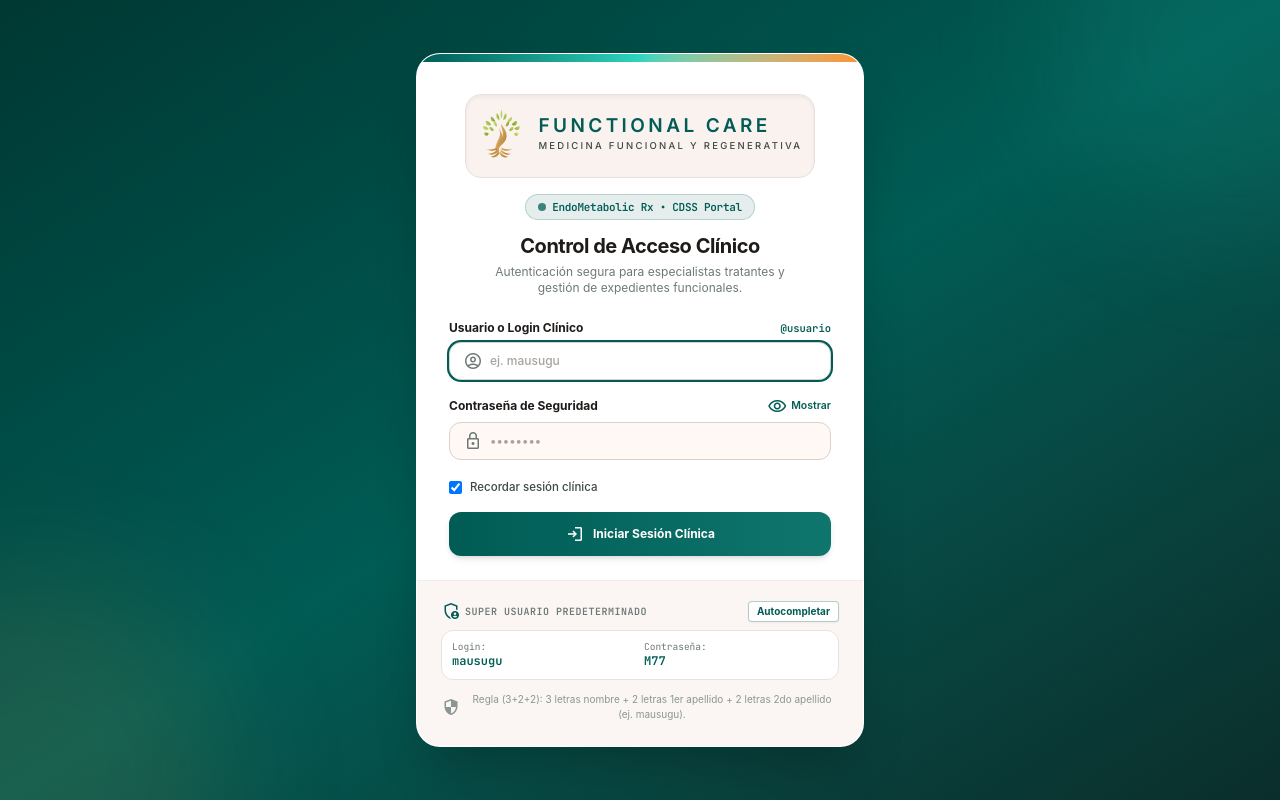
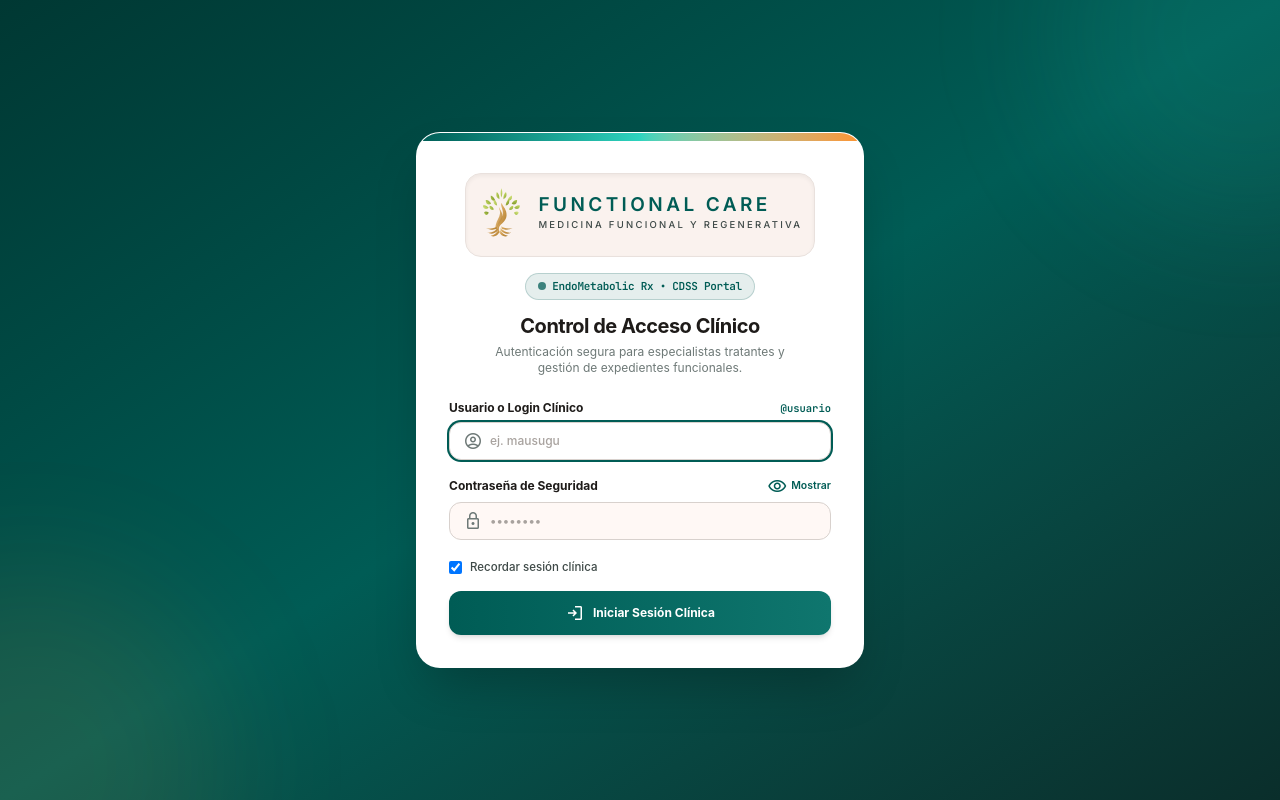
Before and after one commit to mpbombillo-stack/endometabolic-rx, a React (Vite) app: page / in a window 1280 px wide. Built offline with nearby package versions, Linux system fonts and the light colour scheme; no server answers; the database is empty.

Commit message:
fix(auth): remove superuser credentials display and rule text from login screen

```diff
--- a/src/screens/LoginScreen.tsx
+++ b/src/screens/LoginScreen.tsx
@@ -53,11 +53,6 @@ export const LoginScreen: React.FC<LoginScreenProps> = ({ professionals, onLogin
     }, 400);
   };
 
-  const handleQuickSuperUserLogin = () => {
-    setUsername('mausugu');
-    setPassword('M77');
-    setErrorMessage(null);
-  };
 
   return (
     <div className="min-h-screen w-full bg-gradient-to-br from-[#003833] via-[#005c55] to-[#0a2e2b] flex items-center justify-center p-4 relative overflow-hidden font-sans">
@@ -183,38 +178,7 @@ export const LoginScreen: React.FC<LoginScreenProps> = ({ professionals, onLogin
             </button>
           </form>
 
-          {/* Fast Access Demo / Seed Superuser Badge */}
-          <div className="mt-6 pt-5 border-t border-[#f4ece8] bg-[#faf2ee]/70 -mx-8 -mb-8 p-6">
-            <div className="flex items-center justify-between mb-2">
-              <span className="text-[10px] font-bold uppercase tracking-wider text-[#6e7977] flex items-center gap-1 font-mono">
-                <span className="material-symbols-outlined text-[13px] text-[#005c55]">admin_panel_settings</span>
-                Super Usuario Predeterminado
-              </span>
-              <button
-                type="button"
-                onClick={handleQuickSuperUserLogin}
-                className="text-[10px] text-[#005c55] hover:text-[#004742] font-bold bg-white px-2 py-0.5 rounded border border-[#005c55]/30 shadow-xs hover:bg-[#005c55]/5 transition-colors cursor-pointer"
-              >
-                Autocompletar
-              </button>
-            </div>
 
-            <div className="grid grid-cols-2 gap-2 text-xs font-mono bg-white p-2.5 rounded-xl border border-[#e9e1dd] text-[#3e4947]">
-              <div>
-                <span className="text-[9.5px] text-[#6e7977] block">Login:</span>
-                <span className="font-bold text-[#005c55]">mausugu</span>
-              </div>
-              <div>
-                <span className="text-[9.5px] text-[#6e7977] block">Contraseña:</span>
-                <span className="font-bold text-[#005c55]">M77</span>
-              </div>
-            </div>
-
-            <p className="text-[10px] text-[#8a9694] text-center mt-3 flex items-center justify-center gap-1">
-              <span className="material-symbols-outlined text-[12px]">security</span>
-              <span>Regla (3+2+2): 3 letras nombre + 2 letras 1er apellido + 2 letras 2do apellido (ej. mausugu).</span>
-            </p>
-          </div>
         </div>
       </div>
     </div>
```
